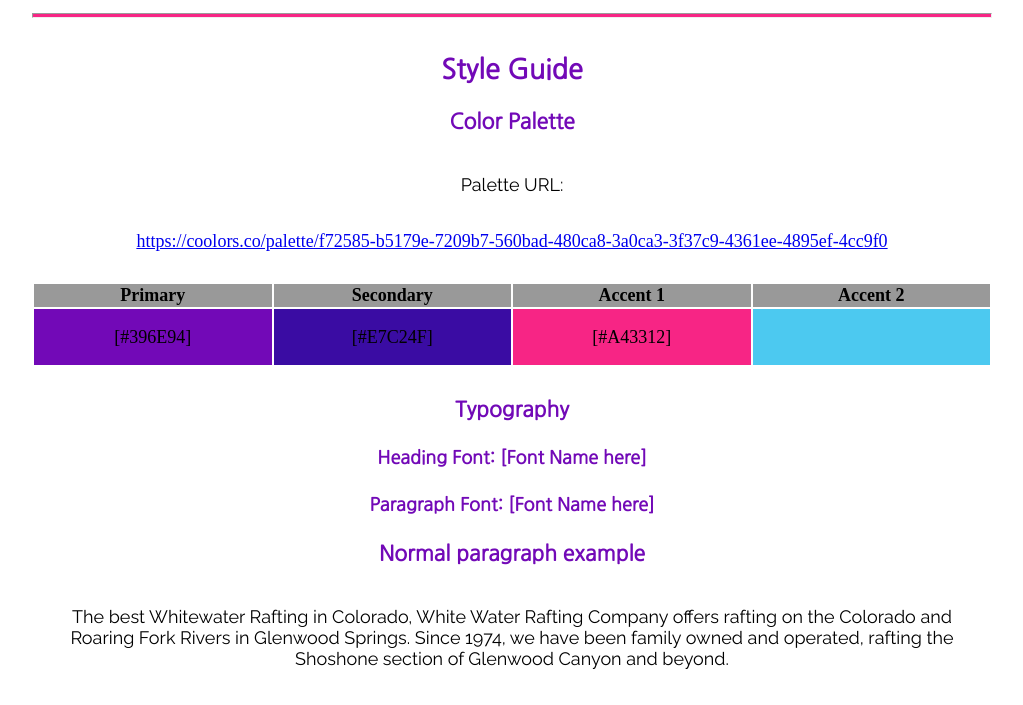
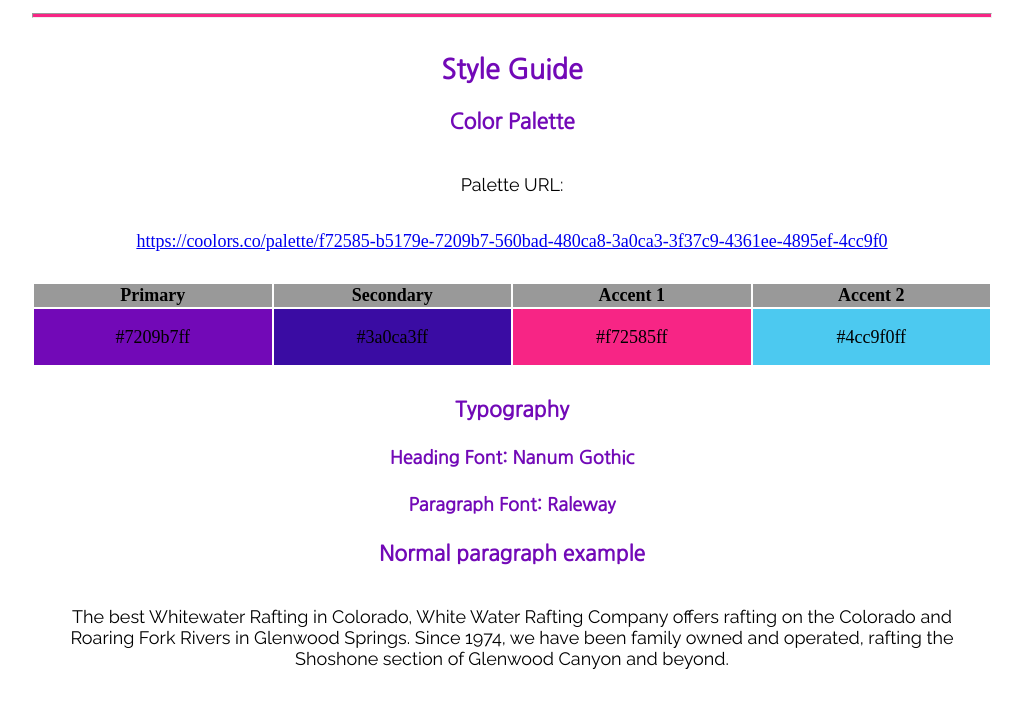
Before and after one commit to nathanbirch/nathanbirch.github.io, a plain HTML site: page wwr/site-plan-rafting.html in a window 1280 px wide. Shown: the part 1058-1763 px from the top of the page, without its empty margins (128-1151 px from the left). Drawn offline with Linux system fonts and the light colour scheme.

Commit message:
Finishing lesson 2 prove assignment

```diff
--- a/wwr/site-plan-rafting.html
+++ b/wwr/site-plan-rafting.html
@@ -20,21 +20,14 @@
         <p>This is the site plan for the wdd 130 white water rafting project.</p>
 
         <h3>Audience</h3>
-        <p>Any students that want to learn about white water rafting</p>
+        <p>Any students that want to learn about white water rafting.</p>
         <hr />
         <h2>Branding</h2>
         <h3>Website Logo</h3>
-        <!-- Replace this with some sort of logo for your site.  A logo can be as simple as the name of your site in a nice font :) -->
         <img src="./images/logo.png" alt="Logo image" />
         <hr />
         <h2>Style Guide</h2>
-
-        <!-- ------------------------Steps 6-9------------------------------ -->
-
         <h3>Color Palette</h3>
-        <!--  The colors you choose for a website are one of the most important decisions you will make. Follow the instructions on the activity in Canvas then return and replace the color codes below with the hex color codes (the 6 digit numbers that show at the bottom of each color) for the colors you have chosen below.  You should have at least 2 colors but do not have to fill in all 4 if you do not need them.  -->
-
-        <!-- Copy and paste the URL to your finished palette below. Replace the href value that is there with yours. Make sure to paste it into both the href value and the content text of the <a> tag -->
         <p>Palette URL:</p>
         <a href="https://coolors.co/palette/f72585-b5179e-7209b7-560bad-480ca8-3a0ca3-3f37c9-4361ee-4895ef-4cc9f0" target="_blank">https://coolors.co/palette/f72585-b5179e-7209b7-560bad-480ca8-3a0ca3-3f37c9-4361ee-4895ef-4cc9f0</a>
 
@@ -45,27 +38,19 @@
                 <th>Accent 1</th>
                 <th>Accent 2</th>
             </tr>
-            <!-- Replace the numbers in the boxes below with your hex color codes. Then switch to the site-plan.css file and change your colors there as well. -->
             <tr>
-                <td class="primary">[#396E94]</td>
-                <td class="secondary">[#E7C24F]</td>
-                <td class="accent1">[#A43312]</td>
-                <td class="accent2"></td>
+                <td class="primary">#7209b7ff</td>
+                <td class="secondary">#3a0ca3ff</td>
+                <td class="accent1">#f72585ff</td>
+                <td class="accent2">#4cc9f0ff</td>
             </tr>
         </table>
-
-        <!-- ------------------------Steps 10-12------------------------------ -->
-
         <h3>Typography</h3>
-        <!-- Choose a font for your paragraphs (body copy) and headlines. What font(s) have you chosen? Think also about which of your colors above you might use for background and font colors. -->
-
         <h4>
-            Heading Font: [Font Name here]
-            <!-- change this -->
+            Heading Font: Nanum Gothic
         </h4>
         <h4>
-            Paragraph Font: [Font Name here]
-            <!-- change this -->
+            Paragraph Font: Raleway
         </h4>
         <h3>Normal paragraph example</h3>
         <p>
@@ -81,11 +66,7 @@
             adventures you are seeking, White Water Rafting Company can make it
             happen for you.
         </p>
-
-        <!-- ------------------------Step 13------------------------------ -->
-
         <h3>Navigation</h3>
-        <!-- Think about how you want your navigation bar to look. In the site-plan.css file change the colors to your colors to get the look you desire. -->
         <nav>
             <a href="#">Home</a>
             <a href="#">Page2</a>
```
